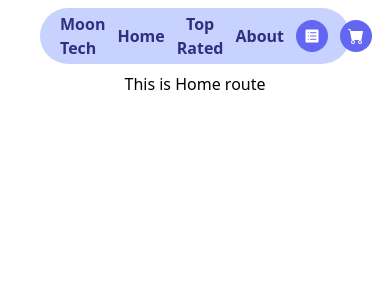
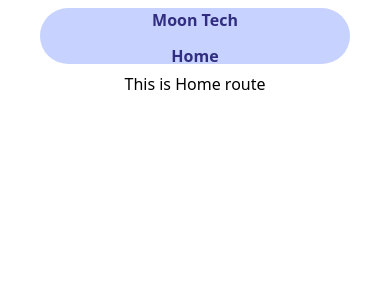
Before and after one commit to devhasibulislam/moon-tech, a React (Create React App) app in the folder client/: page / in a window 390 px wide. Shown: the top 300 px of the page. Built offline with nearby package versions, Linux system fonts and the light colour scheme.

Commit message:
responsive with respect to all device

```diff
--- a/client/src/layout/Navbar.js
+++ b/client/src/layout/Navbar.js
@@ -7,7 +7,7 @@ const Navbar = () => {
   return (
     <section>
       <nav className="h-14 bg-indigo-200 rounded-full m-2 max-w-7xl mx-auto px-5">
-        <ul className="h-full  mx-auto flex justify-between items-center gap-3 font-semibold text-indigo-900">
+        <ul className="h-full  mx-auto flex lg:flex-row md:flex-row flex-col lg:overflow-hidden md:overflow-hidden overflow-x-scroll justify-between items-center gap-3 font-semibold text-indigo-900">
           <h1 className="flex-1 text-left">Moon Tech</h1>
           <li>
             <Link to="/">Home</Link>
```
